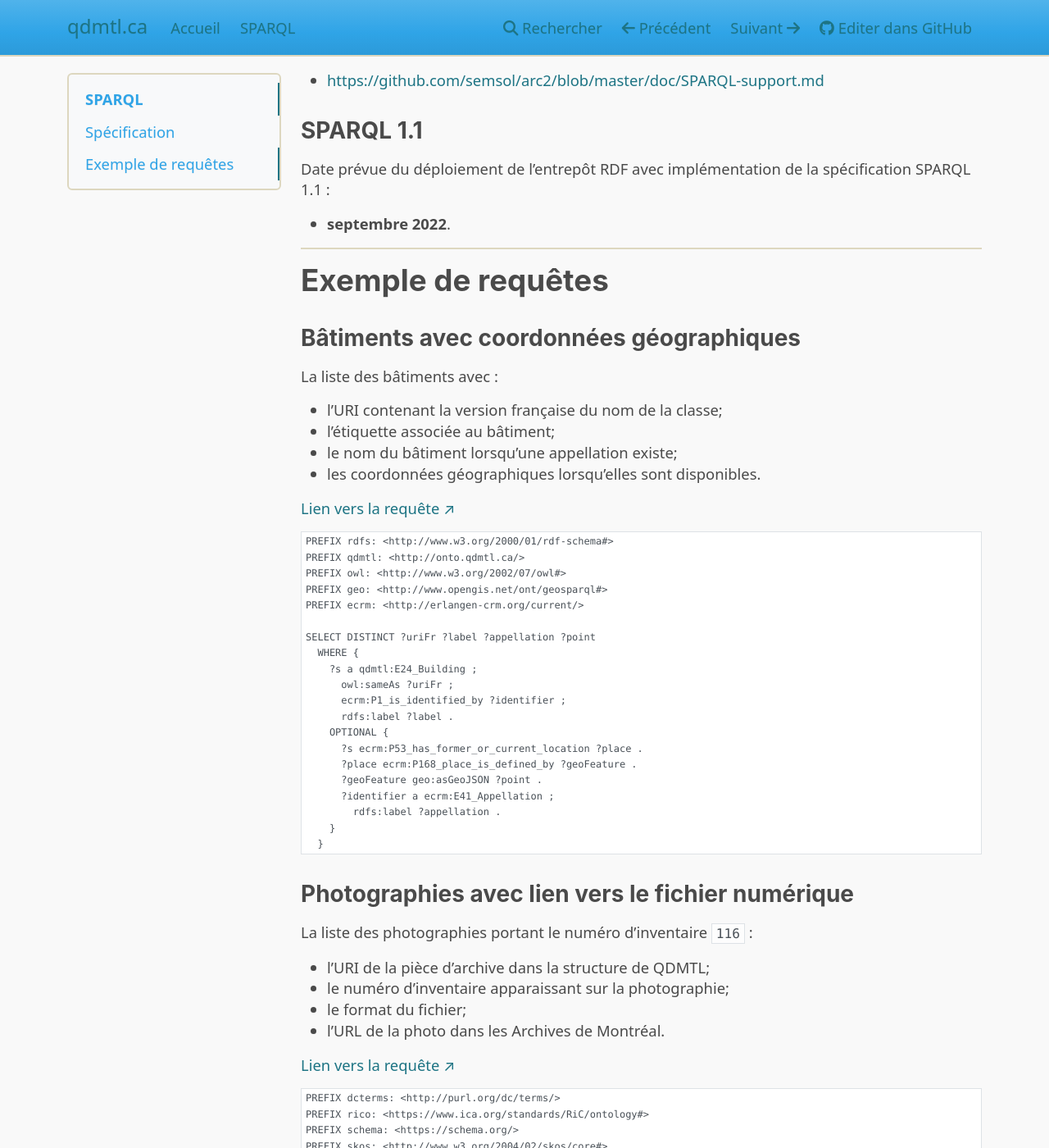
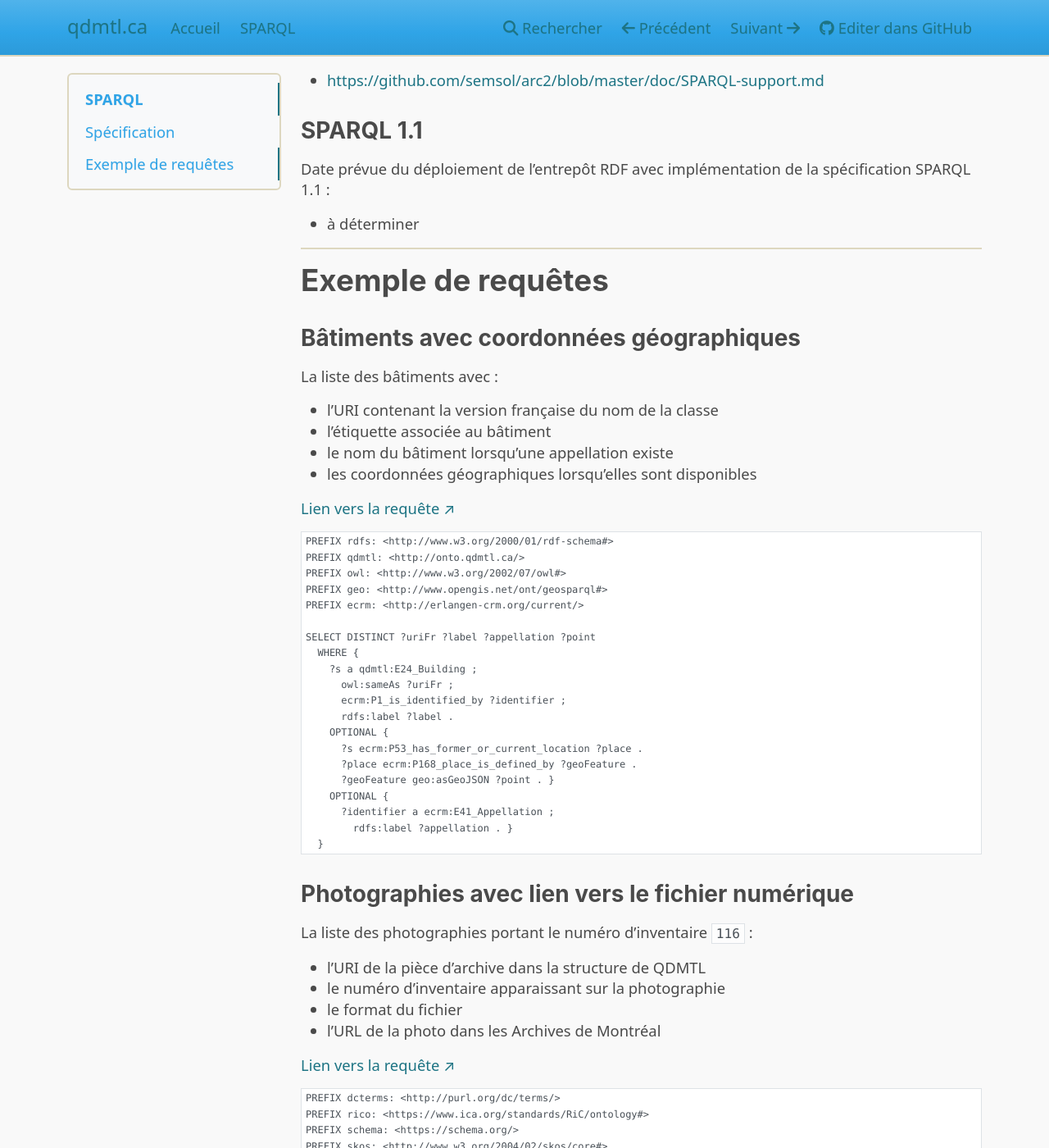
Before and after one commit to qdmtl/qdmtl-www, an MkDocs documentation site: the page built from docs/info-sparql.md, in a window 1280 px wide and 1400 px high, scrolled down 572 px. Shown: the whole window at 82% size. Built offline with MkDocs 1.6.1, drawn with Linux system fonts in a browser that asks for light colours; nearby versions of some CDN libraries; some of the changed text lies outside the part shown.

Commit message:
Retouche des exemples de requêtes SPARQL

````diff
--- a/docs/info-sparql.md
+++ b/docs/info-sparql.md
@@ -25,7 +25,7 @@ Pour en savoir plus sur cette implémentation, consultez le document disponible
 
 Date prévue du déploiement de l’entrepôt RDF avec implémentation de la spécification SPARQL 1.1 :
 
-- **septembre 2022**.
+- à déterminer
 
 
 ## Exemple de requêtes
@@ -34,12 +34,12 @@ Date prévue du déploiement de l’entrepôt RDF avec implémentation de la sp
 
 La liste des bâtiments avec :
 
-- l’URI contenant la version française du nom de la classe;
-- l’étiquette associée au bâtiment;
-- le nom du bâtiment lorsqu’une appellation existe;
-- les coordonnées géographiques lorsqu’elles sont disponibles.
+- l’URI contenant la version française du nom de la classe
+- l’étiquette associée au bâtiment
+- le nom du bâtiment lorsqu’une appellation existe
+- les coordonnées géographiques lorsqu’elles sont disponibles
 
-<a target="_blank" href="http://qdmtl.ca/sparql/#query=PREFIX%20rdfs%3A%20%3Chttp%3A%2F%2Fwww.w3.org%2F2000%2F01%2Frdf-schema%23%3E%0APREFIX%20qdmtl%3A%20%3Chttp%3A%2F%2Fonto.qdmtl.ca%2F%3E%0APREFIX%20owl%3A%20%3Chttp%3A%2F%2Fwww.w3.org%2F2002%2F07%2Fowl%23%3E%0APREFIX%20geo%3A%20%3Chttp%3A%2F%2Fwww.opengis.net%2Font%2Fgeosparql%23%3E%0APREFIX%20ecrm%3A%20%3Chttp%3A%2F%2Ferlangen-crm.org%2Fcurrent%2F%3E%0A%0ASELECT%20DISTINCT%20%3FuriFr%20%3Flabel%20%3Fappellation%20%3Fpoint%0A%20%20WHERE%20%7B%0A%20%20%20%20%3Fs%20a%20qdmtl%3AE24_Building%20%3B%0A%20%20%20%20%20%20owl%3AsameAs%20%3FuriFr%20%3B%0A%20%20%20%20%20%20ecrm%3AP1_is_identified_by%20%3Fidentifier%20%3B%0A%20%20%20%20%20%20rdfs%3Alabel%20%3Flabel%20.%0A%20%20%20%20OPTIONAL%20%7B%0A%20%20%20%20%20%20%3Fs%20ecrm%3AP53_has_former_or_current_location%20%3Fplace%20.%0A%20%20%20%20%20%20%3Fplace%20ecrm%3AP168_place_is_defined_by%20%3FgeoFeature%20.%0A%20%20%20%20%20%20%3FgeoFeature%20geo%3AasGeoJSON%20%3Fpoint%20.%0A%20%20%20%20%20%20%3Fidentifier%20a%20ecrm%3AE41_Appellation%20%3B%0A%20%20%20%20%20%20%20%20rdfs%3Alabel%20%3Fappellation%20.%0A%20%20%20%20%7D%0A%20%20%7D&endpoint=endpoint.php&requestMethod=POST&tabTitle=Query&headers=%7B%7D&contentTypeConstruct=application%2Fn-triples%2C*%2F*%3Bq%3D0.9&contentTypeSelect=application%2Fsparql-results%2Bjson%2C*%2F*%3Bq%3D0.9&outputFormat=table">Lien vers la requête &nearr;</a>
+<a target="_blank" href="http://qdmtl.ca/sparql/#query=PREFIX%20rdfs%3A%20%3Chttp%3A%2F%2Fwww.w3.org%2F2000%2F01%2Frdf-schema%23%3E%0APREFIX%20qdmtl%3A%20%3Chttp%3A%2F%2Fonto.qdmtl.ca%2F%3E%0APREFIX%20owl%3A%20%3Chttp%3A%2F%2Fwww.w3.org%2F2002%2F07%2Fowl%23%3E%0APREFIX%20geo%3A%20%3Chttp%3A%2F%2Fwww.opengis.net%2Font%2Fgeosparql%23%3E%0APREFIX%20ecrm%3A%20%3Chttp%3A%2F%2Ferlangen-crm.org%2Fcurrent%2F%3E%0A%0ASELECT%20DISTINCT%20%3FuriFr%20%3Flabel%20%3Fappellation%20%3Fpoint%0A%20%20WHERE%20%7B%0A%20%20%20%20%3Fs%20a%20qdmtl%3AE24_Building%20%3B%0A%20%20%20%20%20%20owl%3AsameAs%20%3FuriFr%20%3B%0A%20%20%20%20%20%20ecrm%3AP1_is_identified_by%20%3Fidentifier%20%3B%0A%20%20%20%20%20%20rdfs%3Alabel%20%3Flabel%20.%0A%20%20%20%20OPTIONAL%20%7B%0A%20%20%20%20%20%20%3Fs%20ecrm%3AP53_has_former_or_current_location%20%3Fplace%20.%0A%20%20%20%20%20%20%3Fplace%20ecrm%3AP168_place_is_defined_by%20%3FgeoFeature%20.%0A%20%20%20%20%20%20%3FgeoFeature%20geo%3AasGeoJSON%20%3Fpoint%20.%20%7D%0A%20%20%09OPTIONAL%20%7B%0A%20%20%20%20%20%20%3Fidentifier%20a%20ecrm%3AE41_Appellation%20%3B%0A%20%20%20%20%20%20%20%20rdfs%3Alabel%20%3Fappellation%20.%20%7D%0A%20%20%7D&endpoint=endpoint.php&requestMethod=POST&tabTitle=Query&headers=%7B%7D&contentTypeConstruct=application%2Fn-triples%2C*%2F*%3Bq%3D0.9&contentTypeSelect=application%2Fsparql-results%2Bjson%2C*%2F*%3Bq%3D0.9&outputFormat=table&outputSettings=%7B%22pageSize%22%3A100%7D">Lien vers la requête &nearr;</a>
 
 ```plain
 PREFIX rdfs: <http://www.w3.org/2000/01/rdf-schema#>
@@ -57,10 +57,10 @@ SELECT DISTINCT ?uriFr ?label ?appellation ?point
     OPTIONAL {
       ?s ecrm:P53_has_former_or_current_location ?place .
       ?place ecrm:P168_place_is_defined_by ?geoFeature .
-      ?geoFeature geo:asGeoJSON ?point .
+      ?geoFeature geo:asGeoJSON ?point . }
+  	OPTIONAL {
       ?identifier a ecrm:E41_Appellation ;
-        rdfs:label ?appellation .
-    }
+        rdfs:label ?appellation . }
   }
 ```
 
@@ -68,10 +68,10 @@ SELECT DISTINCT ?uriFr ?label ?appellation ?point
 
 La liste des photographies portant le numéro d’inventaire `116` :
 
-- l’URI de la pièce d’archive dans la structure de QDMTL;
-- le numéro d’inventaire apparaissant sur la photographie;
-- le format du fichier;
-- l’URL de la photo dans les Archives de Montréal.
+- l’URI de la pièce d’archive dans la structure de QDMTL
+- le numéro d’inventaire apparaissant sur la photographie
+- le format du fichier
+- l’URL de la photo dans les Archives de Montréal
 
 <a target="_blank" href="http://qdmtl.ca/sparql/#query=PREFIX%20dcterms%3A%20%3Chttp%3A%2F%2Fpurl.org%2Fdc%2Fterms%2F%3E%0APREFIX%20rico%3A%20%3Chttps%3A%2F%2Fwww.ica.org%2Fstandards%2FRiC%2Fontology%23%3E%0APREFIX%20schema%3A%20%3Chttps%3A%2F%2Fschema.org%2F%3E%0APREFIX%20skos%3A%20%3Chttp%3A%2F%2Fwww.w3.org%2F2004%2F02%2Fskos%2Fcore%23%3E%0APREFIX%20vocab%3A%20%3Chttp%3A%2F%2Fvocab.qdmtl.ca%2F%3E%0A%0ASELECT%20%3Frecord%20%3FnoInv%20%3Fformat%20%3Ffile%0A%20%20WHERE%20%7B%0A%20%20%20%20%3Frecord%20a%20rico%3ARecord%20%3B%0A%20%20%20%20%20%20rico%3AhasOrHadIdentifier%20%3Fid%20%3B%0A%20%20%20%20%20%20rico%3AhasInstantiation%20%3Finstantiation%20.%0A%20%20%20%20%3Fid%20rico%3AhasIdentifierType%20vocab%3AinventoryNumber%20%3B%0A%20%20%20%20%20%20rico%3AtextualValue%20%3FnoInv%20.%0A%20%20%20%20FILTER%20(%3FnoInv%20%3D%20116)%20.%0A%0A%20%20%20%20%3Finstantiation%20rico%3AhasCarrierType%20vocab%3AdigitalFile%20%3B%0A%20%20%20%20%20%20dcterms%3Aformat%20%3FmimeType%20%3B%0A%20%20%20%20%20%20schema%3Aimage%20%3Ffile%20.%0A%20%20%20%20%3FmimeType%20skos%3AprefLabel%20%3Fformat%20.%0A%20%20%7D&endpoint=endpoint.php&requestMethod=POST&tabTitle=Query&headers=%7B%7D&contentTypeConstruct=application%2Fn-triples%2C*%2F*%3Bq%3D0.9&contentTypeSelect=application%2Fsparql-results%2Bjson%2C*%2F*%3Bq%3D0.9&outputFormat=table">Lien vers la requête &nearr;</a>
 
@@ -102,7 +102,7 @@ SELECT ?record ?noInv ?format ?file
 
 La liste des photographies avec les bâtiments représentés.
 
-<a href="http://qdmtl.ca/sparql/#query=PREFIX%20rico%3A%20%3Chttps%3A%2F%2Fwww.ica.org%2Fstandards%2FRiC%2Fontology%23%3E%0APREFIX%20qdmtl%3A%20%3Chttp%3A%2F%2Fonto.qdmtl.ca%2F%3E%0APREFIX%20owl%3A%20%3Chttp%3A%2F%2Fwww.w3.org%2F2002%2F07%2Fowl%23%3E%0APREFIX%20ecrm%3A%20%3Chttp%3A%2F%2Ferlangen-crm.org%2Fcurrent%2F%3E%0APREFIX%20geo%3A%20%3Chttp%3A%2F%2Fwww.opengis.net%2Font%2Fgeosparql%23%3E%0A%0ASELECT%20%3Frecord%20%3Fbatiment%20%3Fpoint%0A%20%20WHERE%20%7B%0A%20%20%20%20%3Frecord%20a%20rico%3ARecord%20%3B%0A%20%20%20%20%20%20rico%3AhasOrHadMainSubject%20%3Fs%20.%0A%20%20%20%20%3Fs%20a%20qdmtl%3AE24_Building%20%3B%0A%20%20%20%20%20%20owl%3AsameAs%20%3Fbatiment%20.%0A%20%20%20%20OPTIONAL%20%7B%0A%20%20%20%20%20%20%3Fs%20ecrm%3AP53_has_former_or_current_location%20%3Fplace%20.%0A%20%20%20%20%20%20%3Fplace%20ecrm%3AP168_place_is_defined_by%20%3FgeoFeature%20.%0A%20%20%20%20%20%20%3FgeoFeature%20geo%3AasGeoJSON%20%3Fpoint%20.%0A%20%20%20%20%7D%0A%20%20%7D%20LIMIT%2020%0A&endpoint=endpoint.php&requestMethod=POST&tabTitle=Query&headers=%7B%7D&contentTypeConstruct=application%2Fn-triples%2C*%2F*%3Bq%3D0.9&contentTypeSelect=application%2Fsparql-results%2Bjson%2C*%2F*%3Bq%3D0.9&outputFormat=table" target="_blank" >Lien vers la requête &nearr;</a>
+<a href="http://qdmtl.ca/sparql/#query=PREFIX%20rico%3A%20%3Chttps%3A%2F%2Fwww.ica.org%2Fstandards%2FRiC%2Fontology%23%3E%0APREFIX%20qdmtl%3A%20%3Chttp%3A%2F%2Fonto.qdmtl.ca%2F%3E%0APREFIX%20owl%3A%20%3Chttp%3A%2F%2Fwww.w3.org%2F2002%2F07%2Fowl%23%3E%0APREFIX%20ecrm%3A%20%3Chttp%3A%2F%2Ferlangen-crm.org%2Fcurrent%2F%3E%0APREFIX%20geo%3A%20%3Chttp%3A%2F%2Fwww.opengis.net%2Font%2Fgeosparql%23%3E%0A%0ASELECT%20%3Frecord%20%3Fbatiment%20%3Fpoint%0A%20%20WHERE%20%7B%0A%20%20%20%20%3Frecord%20a%20rico%3ARecord%20%3B%0A%20%20%20%20%20%20rico%3AhasOrHadMainSubject%20%3Fs%20.%0A%20%20%20%20%3Fs%20a%20qdmtl%3AE24_Building%20%3B%0A%20%20%20%20%20%20owl%3AsameAs%20%3Fbatiment%20.%0A%20%20%20%20OPTIONAL%20%7B%0A%20%20%20%20%20%20%3Fs%20ecrm%3AP53_has_former_or_current_location%20%3Fplace%20.%0A%20%20%20%20%20%20%3Fplace%20ecrm%3AP168_place_is_defined_by%20%3FgeoFeature%20.%0A%20%20%20%20%20%20%3FgeoFeature%20geo%3AasGeoJSON%20%3Fpoint%20.%0A%20%20%20%20%7D%0A%20%20%7D%0A&endpoint=endpoint.php&requestMethod=POST&tabTitle=Query&headers=%7B%7D&contentTypeConstruct=application%2Fn-triples%2C*%2F*%3Bq%3D0.9&contentTypeSelect=application%2Fsparql-results%2Bjson%2C*%2F*%3Bq%3D0.9&outputFormat=table&outputSettings=%7B%22pageSize%22%3A50%7D" target="_blank" >Lien vers la requête &nearr;</a>
 
 ```plain
 PREFIX rico: <https://www.ica.org/standards/RiC/ontology#>
````
Also changed, not shown: other parts of docs/info-sparql.md (+1 -1 lines).
